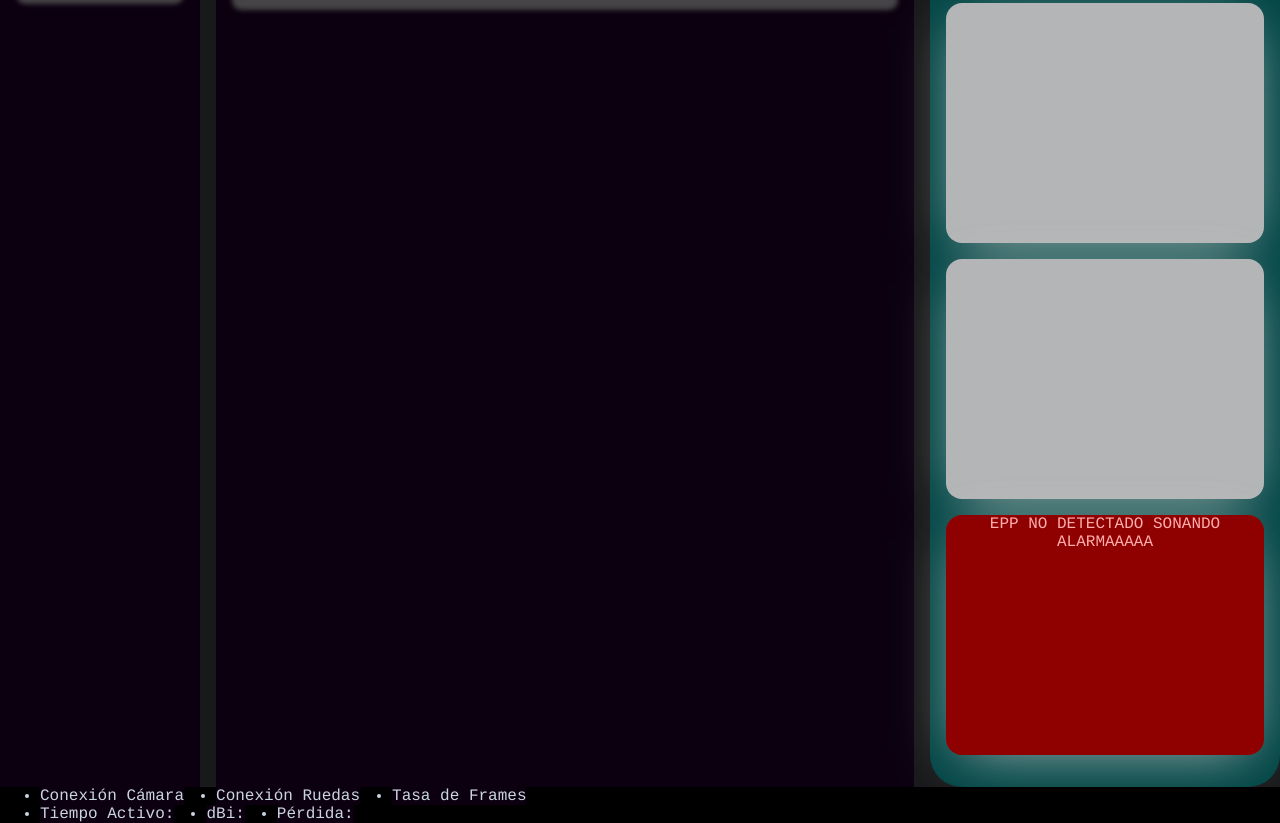
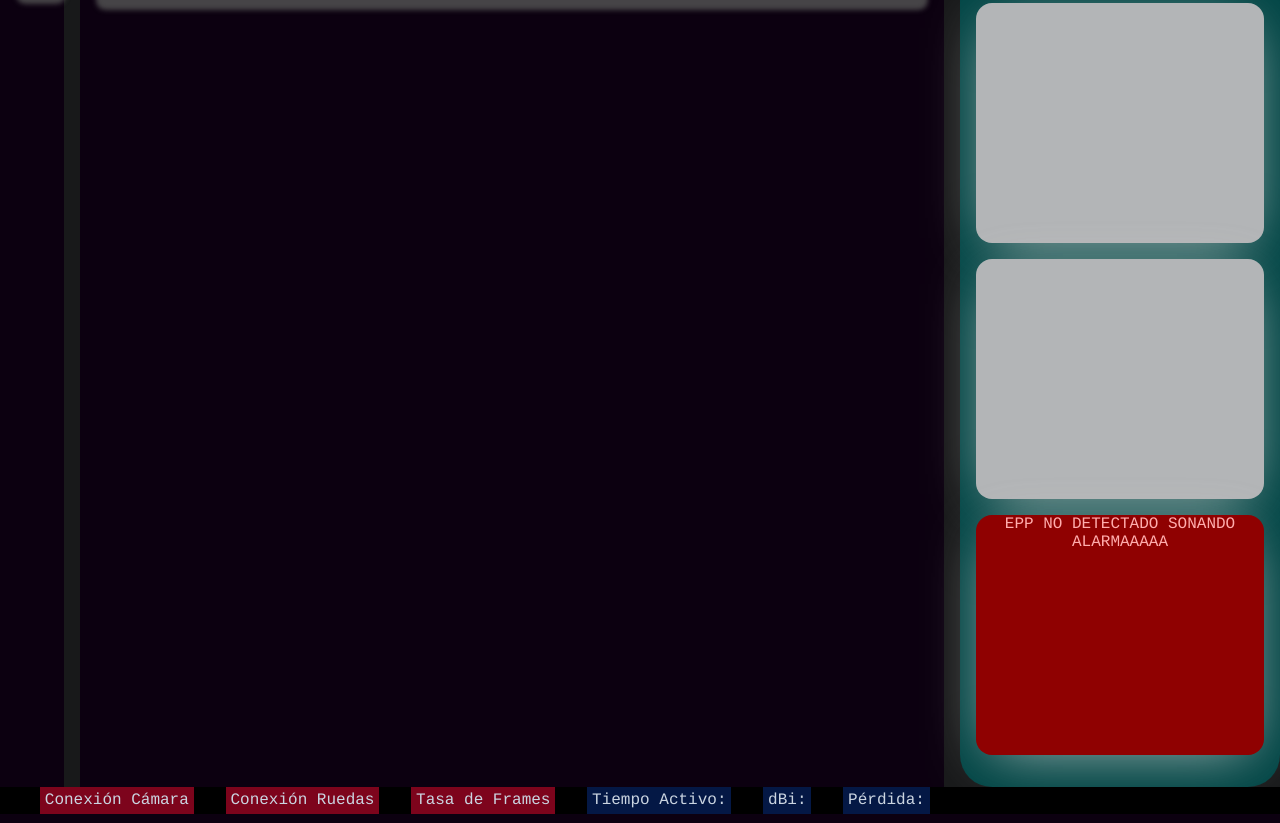
Before and after one commit to ArkMaKnight/VABV-Autonomous-Vehicle-For-Construction, a plain HTML site: page AI_BRAIN_Laptop/templates/index.html in a window 1280 px wide. Shown: the part 201-1024 px from the top of the page. Drawn offline with Linux system fonts and the light colour scheme.

Commit message:
Feat: Add sidebar contraction

```diff
--- a/AI_BRAIN_Laptop/templates/index.html
+++ b/AI_BRAIN_Laptop/templates/index.html
@@ -7,8 +7,9 @@
     <link rel="icon" type="image/png" href="../static/Logotipo.png">
     <title>TESI Project | Control de Vehículo</title>
 </head>
-<body>
+<body class="sidebar-collapsed">
     <nav>
+        <button id="toggleSidebar">☰</button>
         <img src="../static/Logotipo.png" class="logo" width="10%">
         <span>
             CONTROL VEHÍCULO AUTÓNOMO EPP
@@ -48,17 +49,13 @@
 <footer>
     <div class="status">
         <ul>
-<li>Conexión Cámara</li>
-<li>Conexión Ruedas</li>
-<li>Tasa de Frames</li>
-        </ul>
+<li class="status-conx">Conexión Cámara</li>
+<li class="status-conx">Conexión Ruedas</li>
+<li class="status-conx">Tasa de Frames</li>
 
-    </div>
-    <div class="status_conexion">
-        <ul>
-            <li>Tiempo Activo: </li>
-            <li>dBi:</li>
-            <li>Pérdida: </li>
+            <li class="status-conx2">Tiempo Activo: </li>
+            <li class="status-conx2">dBi:</li>
+            <li class="status-conx2">Pérdida: </li>
         </ul>
     </div>
 </footer>
--- /dev/null
+++ b/AI_BRAIN_Laptop/templates/script.js
@@ -0,0 +1,5 @@
+const btn = document.getElementById("toggleSidebar");
+
+btn.addEventListener("click", () => {
+  document.body.classList.toggle("sidebar-collapsed");
+});
--- a/AI_BRAIN_Laptop/templates/style.css
+++ b/AI_BRAIN_Laptop/templates/style.css
@@ -16,6 +16,16 @@ body {
     background-color: #18191a;
     color: #cbd5e1;
     font-family: "Courier";
+    transition: grid-template-columns 0.3s ease;
+}
+
+body.sidebar-collapsed {
+    grid-template-columns: 4rem 1fr 20rem;
+}
+
+body.sidebar-collapsed .sidebar span {
+  opacity: 0;
+  pointer-events: none;
 }
 
 nav {
@@ -63,6 +73,7 @@ footer {
 
 #epp {
     background-color: #8f0101;
+  display: grid;
     color: rgb(255, 173, 173);
     text-align: center;
     justify-content: center;
@@ -74,6 +85,21 @@ footer {
 
     border-radius: 0.3rem;
 }
+
+.status-conx2 {
+    background-color: rgb(4, 24, 69);
+    text-decoration: none;
+    padding: 0.3rem;
+    list-style-type: none;
+}
+
+.status-conx {
+    background-color: rgb(125, 4, 28);
+    text-decoration: none;
+    padding: 0.3rem;
+    list-style-type: none;
+}
+
 .card-conx img {
     background-color: rgba(6, 227, 10, 0.504);
     border-radius: 0.3rem;
```
